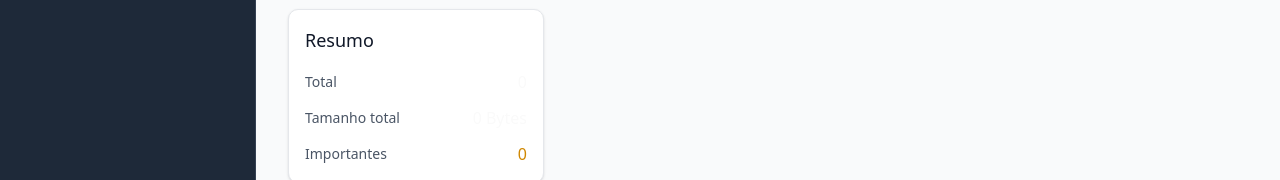
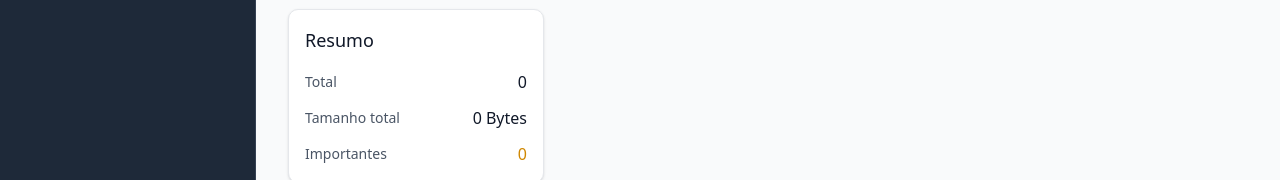
Before and after one commit to BlenoCardoso/despesas-b-f, a React (Vite) app: page /documents in a window 1280 px wide. Both pictures are taken after a click on the button "Filtros". Shown: the part 412-592 px from the top of the page. Built offline with nearby package versions, Linux system fonts and the light colour scheme.

Commit message:
atual 15

```diff
--- a/src/features/docs/pages/DocumentsPage.tsx
+++ b/src/features/docs/pages/DocumentsPage.tsx
@@ -233,11 +233,11 @@ export function DocumentsPage() {
                 <div className="space-y-3">
                   <div className="flex justify-between items-center">
                     <span className="text-sm text-gray-600">Total</span>
-                    <span className="font-medium">{stats.total}</span>
+                    <span className="font-medium text-gray-900">{stats.total}</span>
                   </div>
                   <div className="flex justify-between items-center">
                     <span className="text-sm text-gray-600">Tamanho total</span>
-                    <span className="font-medium">{formatFileSize(stats.totalSize)}</span>
+                    <span className="font-medium text-gray-900">{formatFileSize(stats.totalSize)}</span>
                   </div>
                   <div className="flex justify-between items-center">
                     <span className="text-sm text-gray-600">Importantes</span>
```
